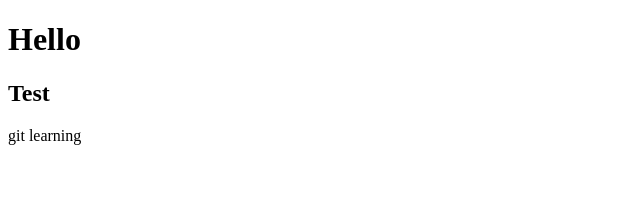
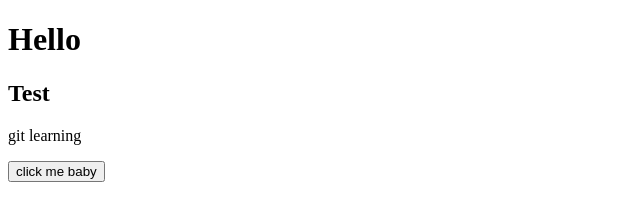
Before and after one commit to eimranbd/webdev, a plain HTML site: page webdev/index.html in a window 1280 px wide. Shown: the whole page, without its empty margins (0-640 px from the left). Drawn offline with Linux system fonts and the light colour scheme.

Commit message:
button added

```diff
--- a/webdev/index.html
+++ b/webdev/index.html
@@ -14,5 +14,7 @@
    <h2>Test</h2>
 
     <p> git learning</p>
+
+    <button>click me baby</button>
 </body>
 </html>
```
